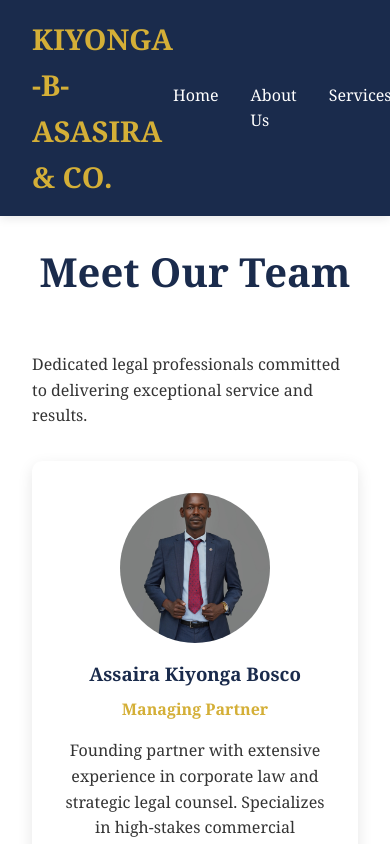
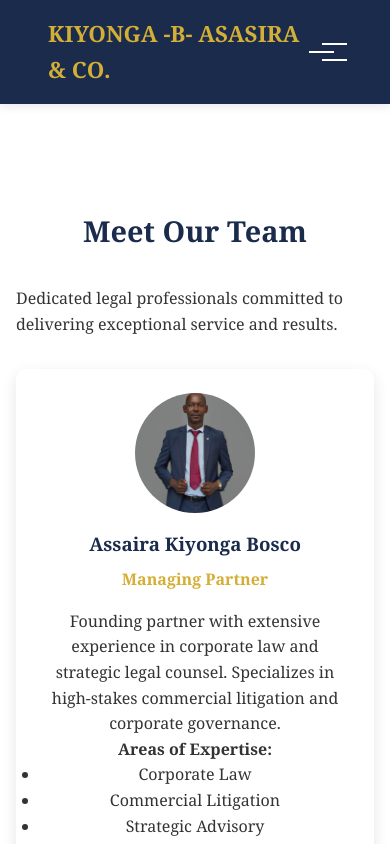
Before and after one commit to VictorBagz/kiyonga, a React (Vite) app: page /team in a window 390 px wide. Shown: the top 844 px of the page. Built offline with nearby package versions, Linux system fonts and the light colour scheme.

Commit message:
Add responsive design across all mobile devices

```diff
--- a/src/components/Header.jsx
+++ b/src/components/Header.jsx
@@ -1,19 +1,27 @@
-import React from 'react';
+import React, { useState } from 'react';
 import { Link, useLocation } from 'react-router-dom';
 
 const Header = () => {
   const location = useLocation();
+  const [isMenuOpen, setIsMenuOpen] = useState(false);
+
+  const toggleMenu = () => {
+    setIsMenuOpen(!isMenuOpen);
+  };
 
   return (
     <header className="header">
       <nav className="nav-container">
         <div className="logo">KIYONGA -B- ASASIRA & CO.</div>
-        <ul className="nav-links">
-          <li><Link to="/" className={location.pathname === '/' ? 'active' : ''}>Home</Link></li>
-          <li><Link to="/about" className={location.pathname === '/about' ? 'active' : ''}>About Us</Link></li>
-          <li><Link to="/services" className={location.pathname === '/services' ? 'active' : ''}>Services</Link></li>
-          <li><Link to="/team" className={location.pathname === '/team' ? 'active' : ''}>Our Team</Link></li>
-          <li><Link to="/contact" className={location.pathname === '/contact' ? 'active' : ''}>Contact Us</Link></li>
+        <button className="mobile-menu-btn" onClick={toggleMenu}>
+          <span className="menu-icon"></span>
+        </button>
+        <ul className={`nav-links ${isMenuOpen ? 'nav-active' : ''}`}>
+          <li><Link to="/" className={location.pathname === '/' ? 'active' : ''} onClick={() => setIsMenuOpen(false)}>Home</Link></li>
+          <li><Link to="/about" className={location.pathname === '/about' ? 'active' : ''} onClick={() => setIsMenuOpen(false)}>About Us</Link></li>
+          <li><Link to="/services" className={location.pathname === '/services' ? 'active' : ''} onClick={() => setIsMenuOpen(false)}>Services</Link></li>
+          <li><Link to="/team" className={location.pathname === '/team' ? 'active' : ''} onClick={() => setIsMenuOpen(false)}>Our Team</Link></li>
+          <li><Link to="/contact" className={location.pathname === '/contact' ? 'active' : ''} onClick={() => setIsMenuOpen(false)}>Contact Us</Link></li>
         </ul>
       </nav>
     </header>
--- a/src/styles/App.css
+++ b/src/styles/App.css
@@ -2,6 +2,7 @@
   margin: 0;
   padding: 0;
   box-sizing: border-box;
+  -webkit-tap-highlight-color: transparent;
 }
 
 :root {
@@ -289,3 +290,172 @@ body {
   padding: 2rem;
   margin-top: auto;
 }
+
+/* Mobile Menu Button */
+.mobile-menu-btn {
+  display: none;
+  background: none;
+  border: none;
+  cursor: pointer;
+  padding: 0.5rem;
+  position: relative;
+  z-index: 1001;
+}
+
+.menu-icon {
+  display: block;
+  width: 25px;
+  height: 2px;
+  background-color: var(--white);
+  position: relative;
+  transition: background-color 0.3s;
+}
+
+.menu-icon::before,
+.menu-icon::after {
+  content: '';
+  position: absolute;
+  width: 25px;
+  height: 2px;
+  background-color: var(--white);
+  transition: transform 0.3s;
+}
+
+.menu-icon::before {
+  top: -8px;
+}
+
+.menu-icon::after {
+  bottom: -8px;
+}
+
+/* Responsive Styles */
+@media (max-width: 1024px) {
+  .section {
+    padding: 4rem 1.5rem;
+  }
+
+  .hero-content h1 {
+    font-size: 3rem;
+  }
+
+  .team-grid,
+  .services-grid {
+    grid-template-columns: repeat(auto-fit, minmax(250px, 1fr));
+  }
+}
+
+@media (max-width: 768px) {
+  .mobile-menu-btn {
+    display: block;
+  }
+
+  .nav-container {
+    padding: 0 1rem;
+  }
+
+  .logo {
+    font-size: 1.4rem;
+  }
+
+  .nav-links {
+    position: fixed;
+    top: 0;
+    right: -100%;
+    height: 100vh;
+    width: 100%;
+    background: var(--dark-blue);
+    flex-direction: column;
+    align-items: center;
+    justify-content: center;
+    transition: right 0.3s ease;
+    z-index: 1000;
+  }
+
+  .nav-links.nav-active {
+    right: 0;
+  }
+
+  .nav-links li {
+    margin: 1.5rem 0;
+  }
+
+  .hero-content h1 {
+    font-size: 2.5rem;
+  }
+
+  .hero-content p {
+    font-size: 1.1rem;
+  }
+
+  .section-title {
+    font-size: 2rem;
+  }
+
+  .team-grid,
+  .services-grid,
+  .contact-info {
+    grid-template-columns: 1fr;
+    gap: 1.5rem;
+  }
+
+  .profile-card,
+  .service-card {
+    padding: 1.5rem;
+  }
+}
+
+@media (max-width: 480px) {
+  .hero-content h1 {
+    font-size: 2rem;
+  }
+
+  .hero-content p {
+    font-size: 1rem;
+  }
+
+  .cta-button {
+    padding: 0.8rem 1.5rem;
+    font-size: 1rem;
+  }
+
+  .section {
+    padding: 3rem 1rem;
+  }
+
+  .section-title {
+    font-size: 1.8rem;
+    margin-bottom: 2rem;
+  }
+
+  .profile-image {
+    width: 120px;
+    height: 120px;
+  }
+
+  .structure-level {
+    gap: 1rem;
+  }
+
+  .structure-image {
+    width: 80px;
+    height: 80px;
+  }
+
+  .quote-slide {
+    font-size: 1rem;
+    padding: 1.5rem;
+  }
+}
+
+/* Safe Area Insets for Modern Mobile Browsers */
+@supports (padding: max(0px)) {
+  .header {
+    padding-left: max(2rem, env(safe-area-inset-left));
+    padding-right: max(2rem, env(safe-area-inset-right));
+  }
+
+  .footer {
+    padding-bottom: max(2rem, env(safe-area-inset-bottom));
+  }
+}
```
